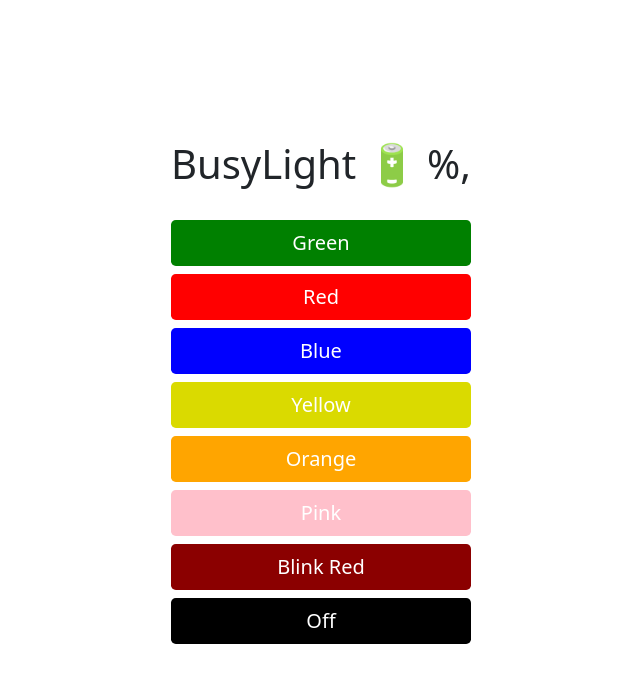
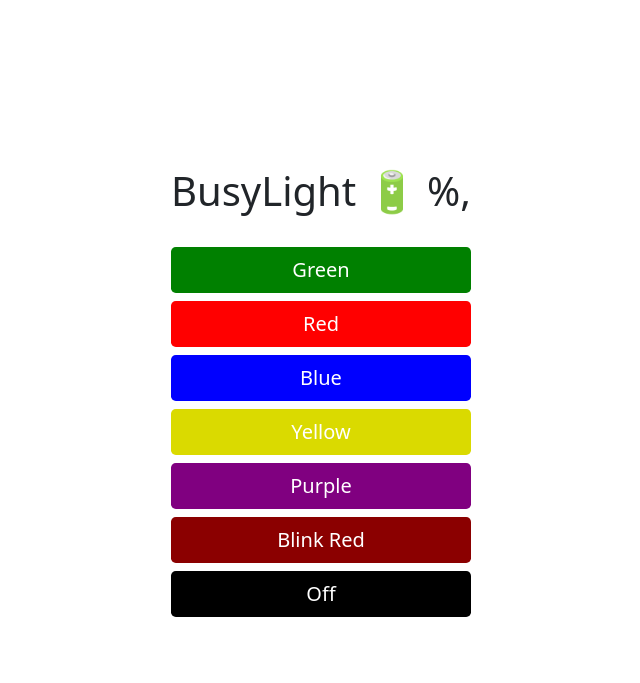
Before and after one commit to danacr/busylight, a Flask app: page / in a window 1280 px wide. Shown: the top 683 px of the page, without its empty margins (319-959 px from the left). Run offline with Flask 2, Linux system fonts and the light colour scheme.

Commit message:
Fix for yellow

```diff
--- a/main.py
+++ b/main.py
@@ -32,13 +32,10 @@ def control():
             subprocess.run([busylight_path, 'on', 'blue'],
                            stdout=subprocess.PIPE)
         case "Yellow":
-            subprocess.run([busylight_path, 'on', 'yellow'],
+            subprocess.run([busylight_path, 'on', 'orange'], # Orange looks more like yellow than yellow
                            stdout=subprocess.PIPE)
-        case "Orange":
-            subprocess.run([busylight_path, 'on', 'orange'],
-                           stdout=subprocess.PIPE)
-        case "Pink":
-            subprocess.run([busylight_path, 'on', 'pink'],
+        case "Purple":
+            subprocess.run([busylight_path, 'on', 'purple'],
                            stdout=subprocess.PIPE)
         case "Blink Red":
             subprocess.run([busylight_path, 'blink', 'red'],
--- a/templates/index.html
+++ b/templates/index.html
@@ -35,10 +35,8 @@
             value="Blue" />
           <input type="submit" class="btn btn-primary btn-lg" style="background-color: rgb(218, 218, 0)" name="action"
             value="Yellow" />
-          <input type="submit" class="btn btn-primary btn-lg" style="background-color: orange" name="action"
-            value="Orange" />
-          <input type="submit" class="btn btn-primary btn-lg" style="background-color: pink" name="action"
-            value="Pink" />
+          <input type="submit" class="btn btn-primary btn-lg" style="background-color: purple" name="action"
+            value="Purple" />
           <input type="submit" class="btn btn-primary btn-lg" style="background-color: darkred;" name="action"
             value="Blink Red" />
           <input type="submit" class="btn btn-primary btn-lg" style="background-color: black;" name="action"
```
